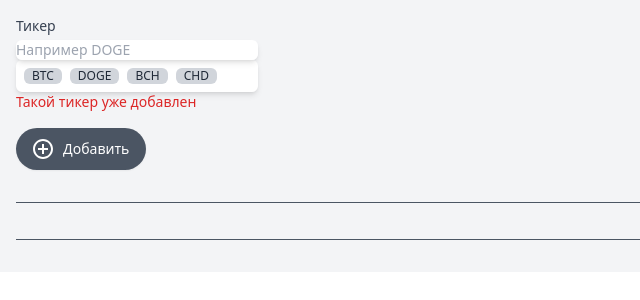
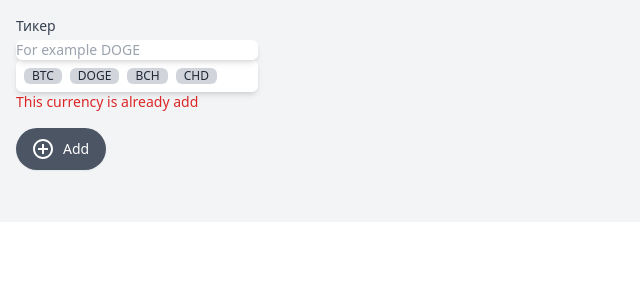
Before and after one commit to ElOleksiy/currency-tracker, a React (Vite) app: page / in a window 1280 px wide. Shown: the top 300 px of the page, without its empty margins (0-640 px from the left). Built offline with nearby package versions, Linux system fonts and the light colour scheme.

Commit message:
add html code

```diff
--- a/src/App.jsx
+++ b/src/App.jsx
@@ -1,6 +1,5 @@
 import { useState, useEffect } from "react";
 import UserInput from "./components/UserInput";
-import Container from "./components/Container";
 import CurrencyCard from "./components/CurrencyCard";
 import { getCurrencyData } from "./api.js";
 
@@ -34,20 +33,13 @@ function App() {
 
   function handleButton() {
     if (inputValue && !tickers.find((ticker) => ticker.name === inputValue)) {
-      getCurrencyData(inputValue)
-        .then((currencyData) => {
-          console.log("currency", currencyData);
       setTickers((prevTickers) => [
         ...prevTickers,
         {
           name: inputValue,
-              price: currencyData.USD + "$",
+          price: null,
         },
       ]);
-        })
-        .catch((error) => {
-          console.error("Error fetching data: ", error);
-        });
     }
     setInputValue("");
   }
@@ -64,9 +56,9 @@ function App() {
     localStorage.setItem("tickers", JSON.stringify(updatedTickers));
   }
 
-  const validTickers = () => {
-    return tickers.length;
-  };
+  function validTickers() {
+    return Boolean(tickers.length);
+  }
 
   return (
     <div className="container mx-auto flex flex-col items-center bg-gray-100 p-4">
@@ -77,7 +69,7 @@ function App() {
           inputValue={inputValue}
         />
 
-        {validTickers && (
+        {validTickers() && (
           <hr className="w-full border-t border-gray-600 my-4" />
         )}
         <dl className="mt-5 grid grid-cols-1 gap-5 sm:grid-cols-3">
@@ -92,7 +84,9 @@ function App() {
             );
           })}
         </dl>
+        {validTickers() && (
           <hr className="w-full border-t border-gray-600 my-4" />
+        )}
       </div>
     </div>
   );
--- a/src/components/Container.jsx
+++ /dev/null
@@ -1,3 +0,0 @@
-export default function Container({ children }) {
-  return <div className="container">{children}</div>;
-}
--- a/src/components/CurrencyCard.jsx
+++ b/src/components/CurrencyCard.jsx
@@ -25,7 +25,7 @@ export default function CurrencyCard({ currencyName, price, deleteCard }) {
             clipRule="evenodd"
           ></path>
         </svg>
-        Удалить
+        Delete
       </button>
     </div>
   );
--- a/src/components/UserInput.jsx
+++ b/src/components/UserInput.jsx
@@ -15,7 +15,7 @@ export default function UserInput({ inputValue, setInputValue, handleButton }) {
               name="wallet"
               id="wallet"
               className="block w-full pr-10 border-gray-300 text-gray-900 focus:outline-none focus:ring-gray-500 focus:border-gray-500 sm:text-sm rounded-md"
-              placeholder="Например DOGE"
+              placeholder="For example DOGE"
               value={inputValue}
               onChange={(e) => setInputValue(e.target.value.toUpperCase())}
             />
@@ -34,7 +34,9 @@ export default function UserInput({ inputValue, setInputValue, handleButton }) {
               CHD
             </span>
           </div>
-          <div className="text-sm text-red-600">Такой тикер уже добавлен</div>
+          <div className="text-sm text-red-600">
+            This currency is already add
+          </div>
         </div>
       </div>
       <button
@@ -52,7 +54,7 @@ export default function UserInput({ inputValue, setInputValue, handleButton }) {
         >
           <path d="M13 7h-2v4H7v2h4v4h2v-4h4v-2h-4V7zm-1-5C6.48 2 2 6.48 2 12s4.48 10 10 10 10-4.48 10-10S17.52 2 12 2zm0 18c-4.41 0-8-3.59-8-8s3.59-8 8-8 8 3.59 8 8-3.59 8-8 8z"></path>
         </svg>
-        Добавить
+        Add
       </button>
     </section>
   );
```
Also changed, not shown: src/components/Header.jsx (deleted). Lines whose indentation alone changed are shown as unchanged.
